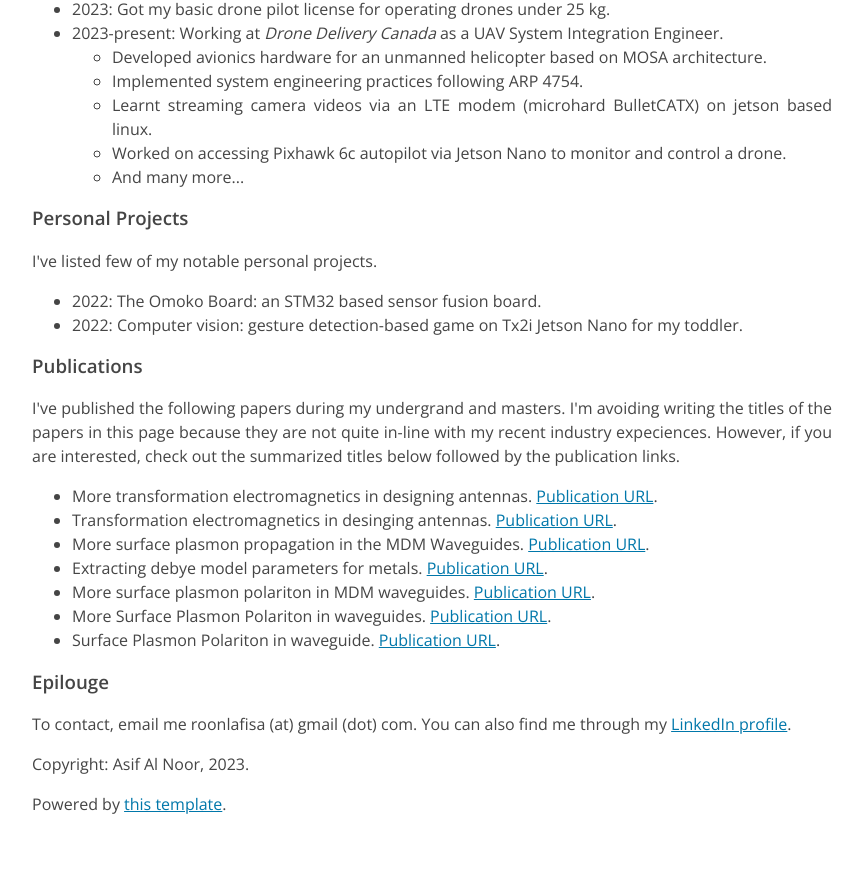
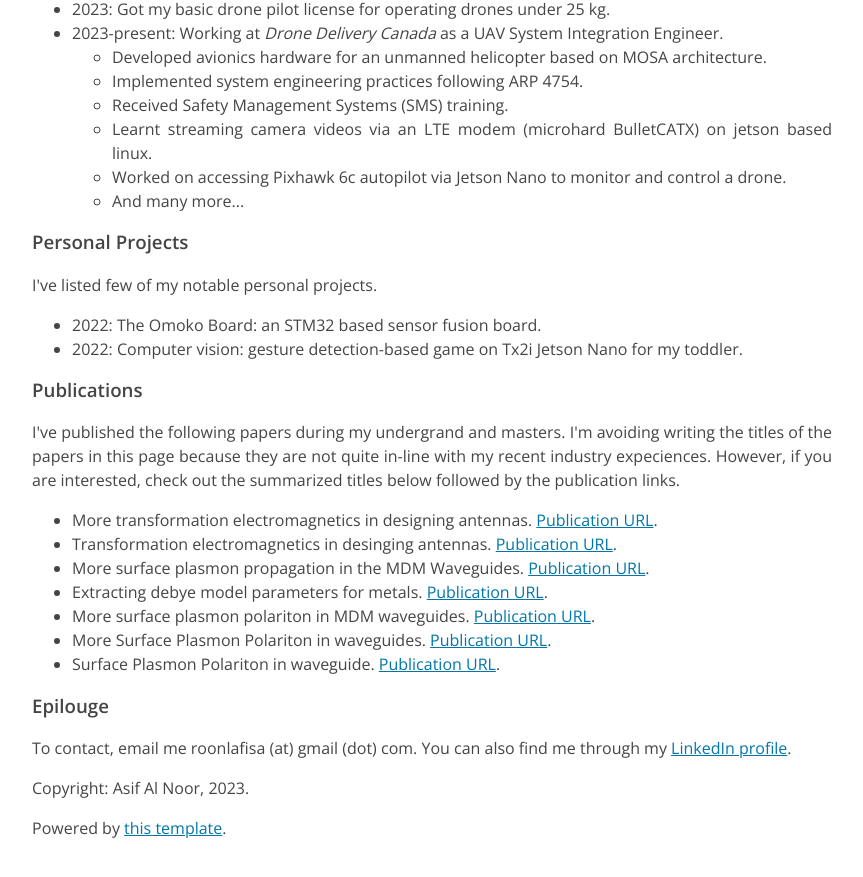
Before and after one commit to roonlafisa/roonlafisa.github.io, a plain HTML site: page index.html in a window 1280 px wide. Shown: the part 1285-2162 px from the top of the page, without its empty margins (208-1071 px from the left). Drawn offline with nearby package versions, Linux system fonts and the light colour scheme.

Commit message:
Update index.html

```diff
--- a/index.html
+++ b/index.html
@@ -85,6 +85,7 @@ Main body of the website
             <ul>
                 <li>Developed avionics hardware for an unmanned helicopter based on MOSA architecture. </li>
 		<li>Implemented system engineering practices following ARP 4754. </li>
+		<li> Received Safety Management Systems (SMS) training. </li>
 		<li>Learnt streaming camera videos via an LTE modem (microhard BulletCATX) on jetson based linux. </li>
 		<li>Worked on accessing Pixhawk 6c autopilot via Jetson Nano to monitor and control a drone. </li>
                 <li>And many more... </li>
```
